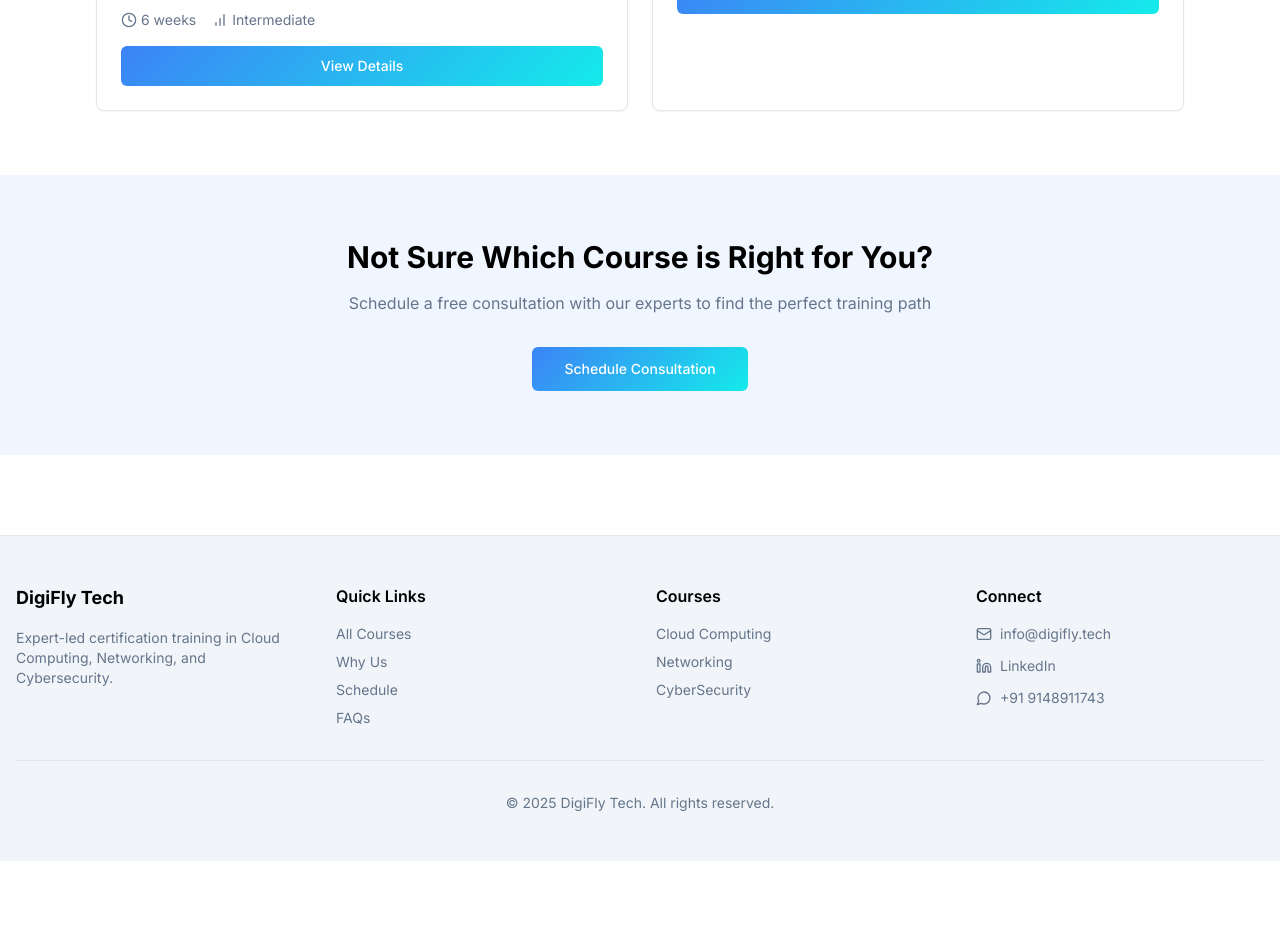
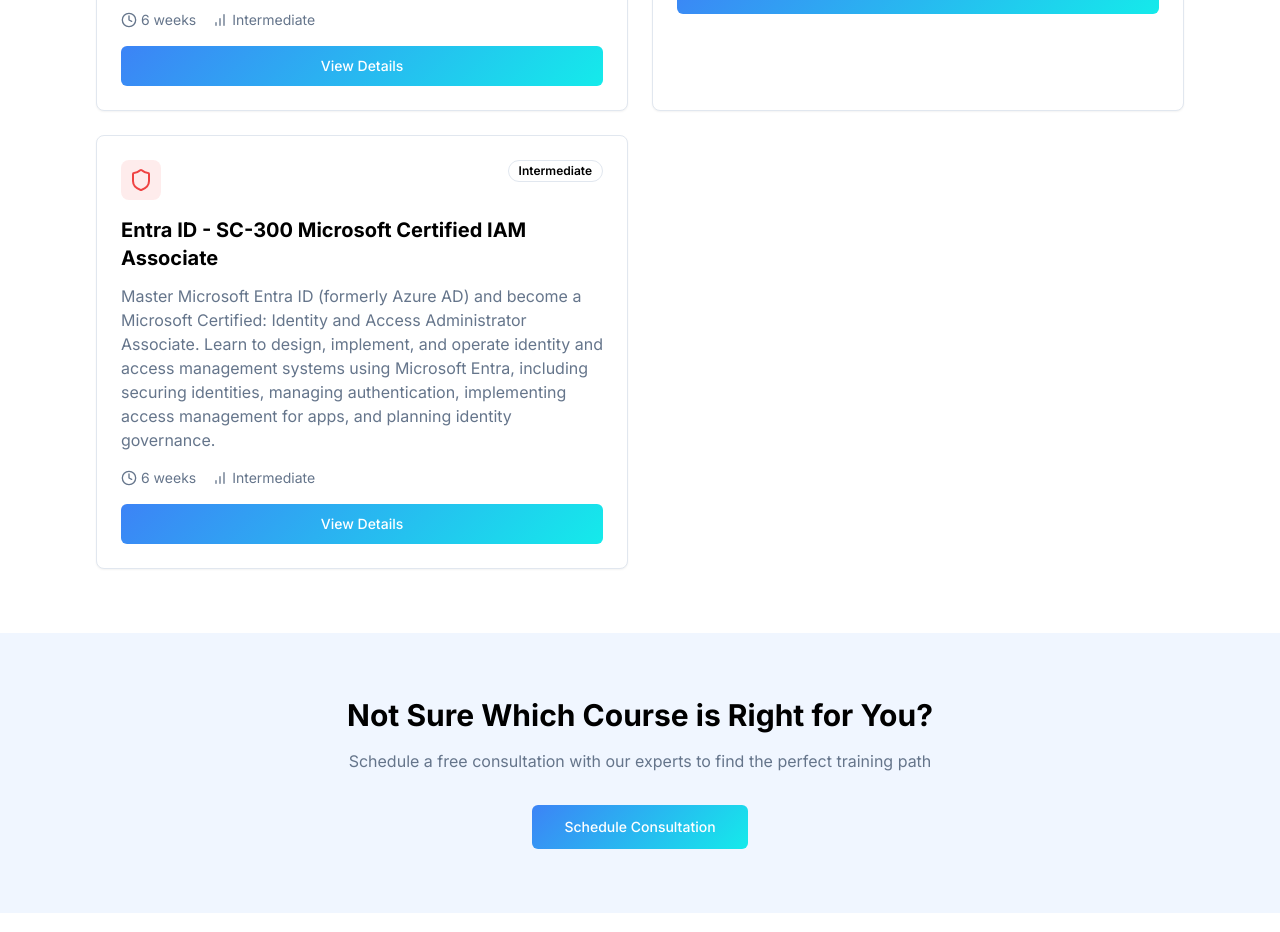
Before and after one commit to mdnowsath/digiflytech, a React (Vite) app: page /courses in a window 1280 px wide. Shown: the part 1680-2612 px from the top of the page. Before the commit the page ends 2541 px from the top, so only its background shows below. Built offline with nearby package versions, Linux system fonts and the light colour scheme; the HTML template or start-up script is replaced by a standard one.

Commit message:
Update courses.ts

```diff
--- a/src/data/courses.ts
+++ b/src/data/courses.ts
@@ -165,4 +165,38 @@ export const courses: Course[] = [
       "Recognition as an ethical hacker",
     ],
   },
+  {
+    id: "entra-id-sc-300",
+    title: "Entra ID - SC-300 Microsoft Certified IAM Associate",
+    category: "cybersecurity",
+    level: "Intermediate",
+    duration: "6 weeks",
+    description: "Master Microsoft Entra ID (formerly Azure AD) and become a Microsoft Certified: Identity and Access Administrator Associate. Learn to design, implement, and operate identity and access management systems using Microsoft Entra, including securing identities, managing authentication, implementing access management for apps, and planning identity governance.",
+    prerequisites: [
+      "Basic understanding of Microsoft Azure and Microsoft 365",
+      "Familiarity with identity concepts and authentication protocols",
+      "Experience with security principles and best practices",
+    ],
+    syllabus: [
+      "Implement and Manage User Identities in Microsoft Entra ID",
+      "Configure and Manage Groups and Administrative Units",
+      "Implement Authentication Methods and MFA",
+      "Configure Conditional Access Policies",
+      "Manage Identity Protection and Risk Policies",
+      "Implement Access Management for Apps (SSO, SAML, OAuth)",
+      "Plan and Implement Enterprise App Integrations",
+      "Configure App Registrations and API Permissions",
+      "Implement Identity Governance (Access Reviews, PIM, Entitlement Management)",
+      "Monitor Microsoft Entra ID with Logs and Workbooks",
+      "Hybrid Identity with Microsoft Entra Connect",
+      "Hands-on Labs and SC-300 Exam Preparation",
+    ],
+    benefits: [
+      "Microsoft Certified: Identity and Access Administrator Associate certification",
+      "In-demand IAM skills for hybrid and cloud environments",
+      "Hands-on experience with Microsoft Entra ID",
+      "Career pathway to security architect and cloud security roles",
+      "Validate expertise in Zero Trust identity strategy",
+    ],
+  },
 ];
```
